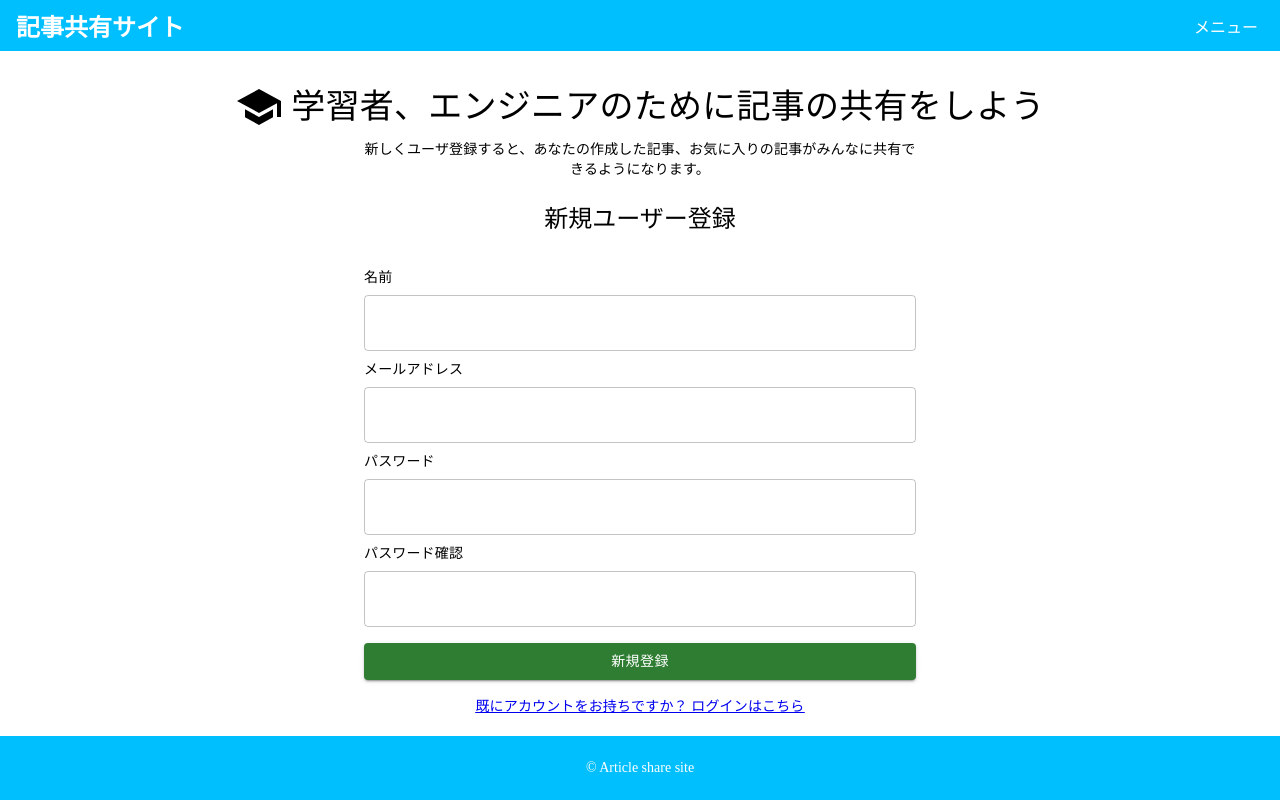
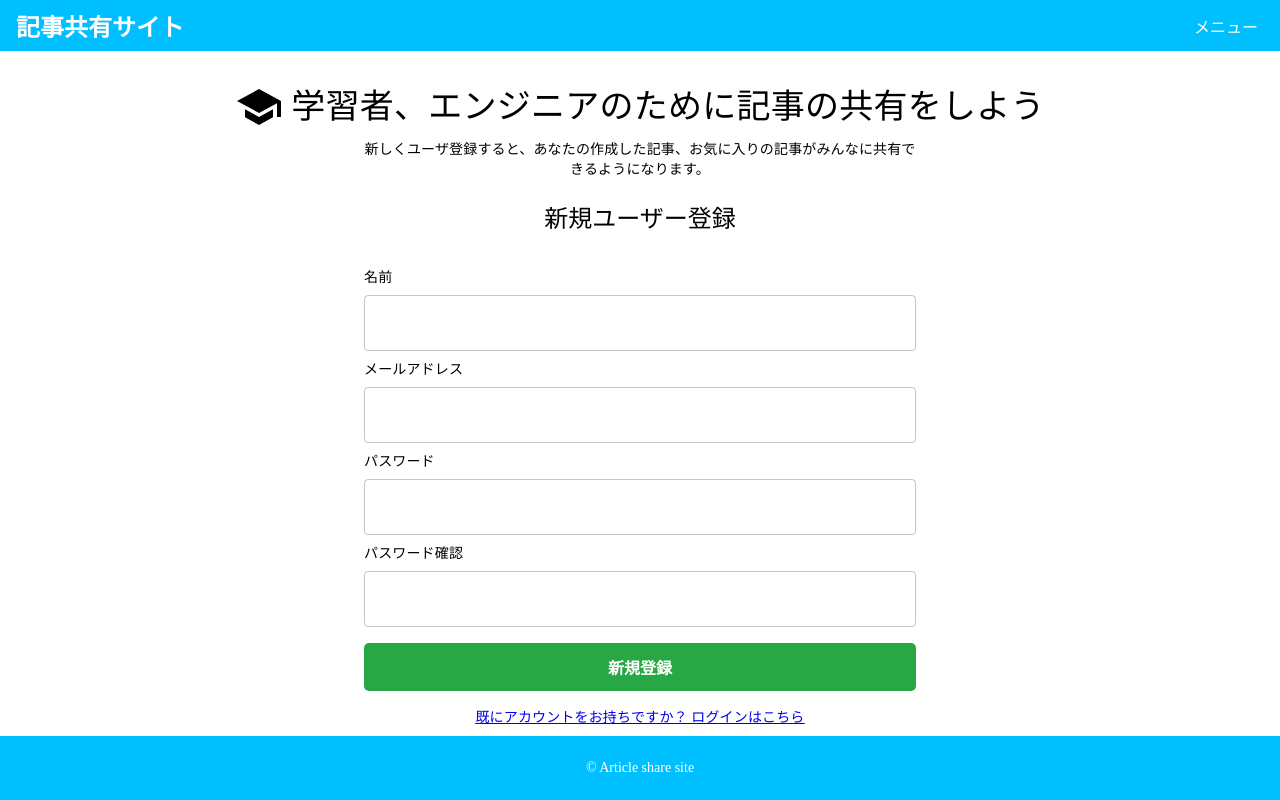
Before and after one commit to Hashimoto-Noriaki/ts-nest-next-graphql-hasura-app, a Next.js app in the folder frontend/: page /signup in a window 1280 px wide. Built offline with nearby package versions, Linux system fonts and the light colour scheme.

Commit message:
ログインと新規登録のボタンをCSS Moduleに変更

```diff
--- /dev/null
+++ b/frontend/src/components/atoms/LoginButton/styles.module.css
@@ -0,0 +1,27 @@
+.button {
+  width: 100%;
+  background-color: #007bff;
+  color: white;
+  border: none;
+  border-radius: 5px;
+  padding: 10px 15px;
+  font-size: 1rem;
+  font-weight: bold;
+  cursor: pointer;
+  margin-top: 1rem;
+  text-align: center;
+  transition: background-color 0.3s ease;
+}
+
+.button:hover {
+  background-color: #0056b3;
+}
+
+.button:active {
+  background-color: #003f7f;
+}
+
+.button:disabled {
+  background-color: #c0c0c0;
+  cursor: not-allowed;
+}
--- a/frontend/src/components/atoms/SignupButton.tsx
+++ b/frontend/src/components/atoms/SignupButton/index.tsx
@@ -1,5 +1,5 @@
-import { Button } from '@mui/material';
 import React from 'react';
+import styles from './styles.module.css';
 
 interface SignupButtonProps {
   onClick?: () => void;
@@ -7,16 +7,10 @@ interface SignupButtonProps {
 
 const SignupButton: React.FC<SignupButtonProps> = ({ onClick }) => {
   return (
-    <Button
-      type="submit"
-      variant="contained"
-      color="success"
-      fullWidth
-      sx={{ mt: 2 }}
-      onClick={onClick}
-    >
+    <button className={styles.button} onClick={onClick} type="submit">
       新規登録
-    </Button>
+    </button>
   );
 };
+
 export default SignupButton;
--- /dev/null
+++ b/frontend/src/components/atoms/SignupButton/styles.module.css
@@ -0,0 +1,27 @@
+.button {
+    width: 100%;
+    background-color: #28a745;
+    color: white;
+    border: none;
+    border-radius: 5px;
+    padding: 12px 15px;
+    font-size: 1rem;
+    font-weight: bold;
+    cursor: pointer;
+    margin-top: 1rem;
+    text-align: center;
+    transition: background-color 0.3s ease;
+  }
+
+  .button:hover {
+    background-color: #218838; /* ホバー時のカラー */
+  }
+
+  .button:active {
+    background-color: #1e7e34;
+  }
+
+  .button:disabled {
+    background-color: #c0c0c0;
+    cursor: not-allowed;
+  }
```
Also changed, not shown: frontend/src/components/atoms/LoginButton/index.tsx (renamed from frontend/src/components/atoms/LoginButton.tsx, +4 -10 lines), 2 other files (tests, documents, lock files or other folders).
